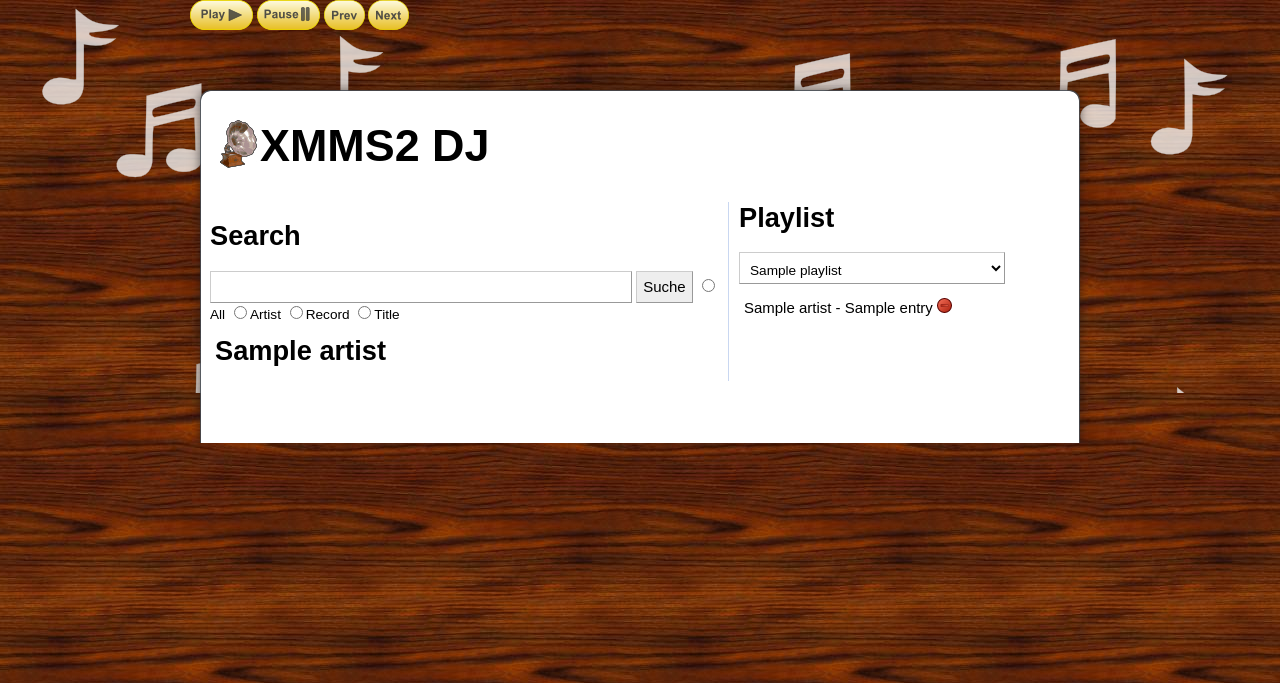
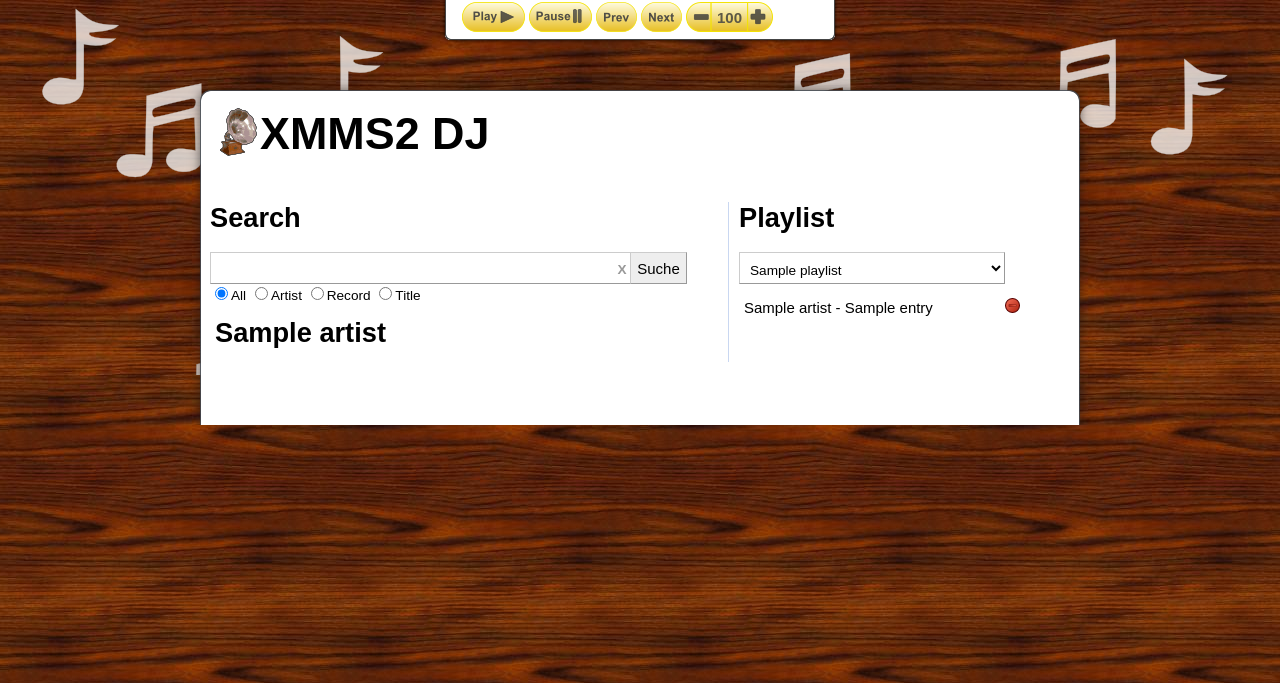
Before and after one commit to x-0-r/XMMS2-DJ, a Django app: template src/xmms2_dj/templates/concept/index.html in a window 1280 px wide. Shown: the top 683 px of the page. Run offline with Django 3.2, Linux system fonts and the light colour scheme; the template is opened without the code that fills it: most values are stand-ins (such as "Sample title", 1, 10 or a date in 2020); some libraries are stand-ins or nearby versions.

Commit message:
Further improvement of the new Frontend

```diff
--- a/src/xmms2_dj/apps/dj/urls.py
+++ b/src/xmms2_dj/apps/dj/urls.py
@@ -23,6 +23,7 @@
                        url(r'^load/(?P<playlist>.*)/$', views.load_playlist, name="dj_load_playlist"),
                        url(r'^playlist/list/$', views.get_playlist_list, name="dj_list_playlists"),
                        url(r'^playlist/create/$', views.create_playlist, name="dj_create_playlist"),
+                       url(r'^playlist/remove/$', views.remove_playlist, name="dj_remove_playlist"),
                        url(r'^playlist/shuffle/$', views.shuffle_playlist, name="dj_shuffle_playlist"),
                        url(r'^playlist/export/$', views.export_playlist, name="dj_export_playlist"),
                        url(r'^search/$', views.search, name="dj_search"),
--- a/src/xmms2_dj/media/css/conceptual.css
+++ b/src/xmms2_dj/media/css/conceptual.css
@@ -1,5 +1,10 @@
 html * {
        	font-size: 100.01%;
+}
+
+html {
+	margin: 0;
+	padding: 0;
 }
 
 body {
@@ -12,6 +17,10 @@
 	top: 0;
 	left: 0;
 	background: url("/media/img/bg.jpg") top fixed;
+}
+
+a>img {
+	border: 0;
 }
 
 .page-margins {
@@ -37,11 +46,37 @@
 
 #player-controls {
 	position: fixed;
+	width: 400px;
+	height: 45px;
 	top: 0px;
-	margin: 0 auto;
-	width: 940px;
-	padding: 0px;
-	z-index: 1;
+	left: 50%;
+	margin-left: -200px;
+	padding: 2px 18px;
+	z-index: 100;
+	background: url("/media/img/controls-bg.png") no-repeat center top fixed;
+}
+
+#player-controls ul {
+	margin: 0;
+	padding: 0;
+	list-style-type: none;
+}
+
+#player-controls li {
+	margin-left: 4px;
+	padding: 0;
+	float: left;
+}
+
+div.volume {
+	background: url("/media/img/volume_bg.png") repeat-x;
+	float: left;
+	font-weight: bold;
+	font-size: 15px;
+	height: 30px;
+	padding: 7px 5px;
+	margin: 0;
+	color: #5c5846;
 }
 
 
@@ -64,14 +99,13 @@
 	background-image: url("/media/img/gramo.png");
 	background-repeat: no-repeat;
 	padding-left: 40px;
+	margin-top: 18px;
 }
-
 .main-content {
 	margin: 0;
 	background-image: url("/media/img/bg2.png");
 	background-repeat: repeat-y;
 	padding: 0 20px 20px 20px;
-	margin-top: -18px;
 }
 
 #col1 {
@@ -109,10 +143,44 @@
 
 h1 {
 	font-size: 200%;
+	margin-top: 0;
+}
+
+h1>span {
+	font-size: 70%;
+	display: none;
+}
+
+h1:hover > span {
+	display: inline;
 }
 
 h2 {
 	font-size: 170%;
+}
+
+input[type="text"] {
+	background: none repeat scroll 0% 0% #fff;
+       	border-width: 1px; border-style: solid;
+       	border-color: #ccc #999 #999 #ccc;
+       	color: rgb(0, 0, 0);
+       	font: 18px arial,sans-serif bold;
+       	height: 25px;
+       	margin: 0pt;
+       	padding: 5px 8px 0pt 6px;
+       	vertical-align: top; width: 80%;
+}
+
+input[type="submit"] {
+	height: 32px;
+	background-color: #eee;
+	border-color: #ccc #999 #999 #ccc;
+	border-style: solid;
+	border-width: 1px;
+	margin: 0;
+	color: #000;
+	font: 15px Arial, sans-serif;
+	cursor: pointer;
 }
 
 .search-button {
@@ -218,6 +286,20 @@
 	border: none;
 }
 
+div.playlist-entry {
+	display: inline-block;
+	margin: 0;
+	padding: 0;
+	width: 80%;
+}
+
+div.playlist-entry-meta {
+	width: 18%;
+	margin: 0;
+	padding: 0;
+	display: inline-block;
+}
+
 li.highlight {
 	background-color: #EFF5FB;
 }
--- a/src/xmms2_dj/templates/concept/index.html
+++ b/src/xmms2_dj/templates/concept/index.html
@@ -19,10 +19,15 @@
 				<div class="page">
 					<div id="header">
 						<div id="player-controls">
-							<a href="{% url dj_play %}"><img alt="play" border="0" src="{{ MEDIA_URL }}img/play.png" /></a>
-							<a href="{% url dj_stop %}"><img alt="pause" border="0" src="{{ MEDIA_URL }}img/pause.png" /></a>
-							<a href="{% url dj_previous %}"><img alt="previus" border="0" src="{{ MEDIA_URL }}img/prev.png" /></a>
-							<a href="{% url dj_next %}"><img alt="next" border="0" src="{{ MEDIA_URL }}img/next.png" /></a>
+							<ul>
+								<li><a href="{% url dj_play %}"><img alt="play" src="{{ MEDIA_URL }}img/play.png" /></a></li>
+								<li><a href="{% url dj_stop %}"><img alt="pause" src="{{ MEDIA_URL }}img/pause.png" /></a></li>
+								<li><a href="{% url dj_previous %}"><img alt="previus" src="{{ MEDIA_URL }}img/prev.png" /></a></li>
+								<li><a href="{% url dj_next %}"><img alt="next" src="{{ MEDIA_URL }}img/next.png" /></a></li>
+								<li><a href="{% url dj_volume_down vol_add=10 %}"><img alt="volume down" src="{{ MEDIA_URL}}img/volume_down.png" /></a></li>
+								<li style="margin-left:0;"><div class="volume">100</div></li>
+								<li style="margin-left:0;"><a href="{% url dj_volume_up vol_add=10 %}"><img alt="volume up" src="{{ MEDIA_URL}}img/volume_up.png" /></a></li>
+							</ul>
 							</div>
 						</div>
 
@@ -35,16 +40,16 @@
 								<div id="col1_content">
 									<h1>Search</h1>
 
+									<form action="{% url dj_search %}" method="post">
 										<div>
-									<form action="{% url dj_search %}" method="post">
-										<input class="search-box"  name="search" type="text" />
-										<input id="search-button" class="search-button" type="submit" value="Suche" name="submit" />
-										<input type="radio" name="s-type" value="all">All</input>
-										<input type="radio" name="s-type" value="artist">Artist</input>
-										<input type="radio" name="s-type" value="album">Record</input>
-										<input type="radio" name="s-type" value="title">Title</input>
+											<input class="search-box"  name="search" type="text" /><a style="margin-left: -15px; font-weight: bold; text-decoration:none; color: #999;" title="clear search" href="#">X</a>
+											<input id="search-button" class="search-button" type="submit" value="Suche" name="submit" /><br/>
+											<input type="radio" name="search-type" value="all" checked="checked" />All
+											<input type="radio" name="search-type" value="artist" />Artist
+											<input type="radio" name="search-type" value="album" />Record
+											<input type="radio" name="search-type" value="title" />Title
+										</div>
 									</form>
-								</div>
 
 									<ul id="media-list" class="artists">
 										{% for entry in artists %}
@@ -60,11 +65,21 @@
 
 							<div id="col2">
 								<div id="col2_content" class="clearfix">
-								<h1>Playlist</h1>
-								<form action="#" method="post">
-									<select class="select-box" name="playlist">
+									<h1>Playlist <span class="playlist-meta">
+											<a id="new-playlist" href="{% url dj_create_playlist %}">new</a>
+											<a id="remove-playlist" href="{% url dj_remove_playlist %}">remove</a>
+									</span></h1>
+									<form id="form-create-playlist" action="{% url dj_create_playlist %}" method="post">
+										<p>
+											<input style="width:70%; float:left;" type="text" name="playlist" />
+											<input style="width:25%" type="submit" value="Create" />
+										</p>
+									</form>
+
+								<form action="{% url dj_list_playlists %}" method="post">
+									<select id="playlist-select" class="select-box" name="playlist">
 										{% for pl in playlist_list %}
-										<option value="test">{{ pl }}</option>
+										<option value="{% url dj_load_playlist playlist=pl %}">{{ pl }}</option>
 										{% endfor %}
 									</select>
 								</form>
--- a/src/xmms2_dj/templates/concept/playlist.html
+++ b/src/xmms2_dj/templates/concept/playlist.html
@@ -1,12 +1,16 @@
 <ul>
 	{% for entry in playlist %}
 	<li class="{% cycle '' 'highlight' %}" id="pl_item_{{ entry.id }}">
+	<div class="playlist-entry">
 		<a class="jump" href="{% url dj_jump id=entry.id %}">
 			{{ entry.artist }} - {{ entry.title }}
 		</a>
+	</div>
+	<div class="playlist-entry-meta">
 		<a class="remove" href="{% url dj_remove id=entry.id %}" title="remove song from playlist">
 			<img src="{{ MEDIA_URL }}img/remove.png" />
 		</a>
+	</div>
 	</li>
 	{% endfor %}
 </ul>
```
Also changed, not shown: src/xmms2_dj/apps/dj/tests.py (added, +13 -0 lines), src/xmms2_dj/apps/dj/views.py (+53 -14 lines), src/xmms2_dj/apps/dj/xmms2.py (+7 -0 lines), src/xmms2_dj/media/js/conceptual.js (+36 -2 lines), src/xmms2_dj/media/img/controls-bg.png (added), src/xmms2_dj/media/img/volume_bg.png (added), src/xmms2_dj/media/img/volume_down.png (added), src/xmms2_dj/media/img/volume_up.png (added). Lines whose indentation alone changed are shown as unchanged.
